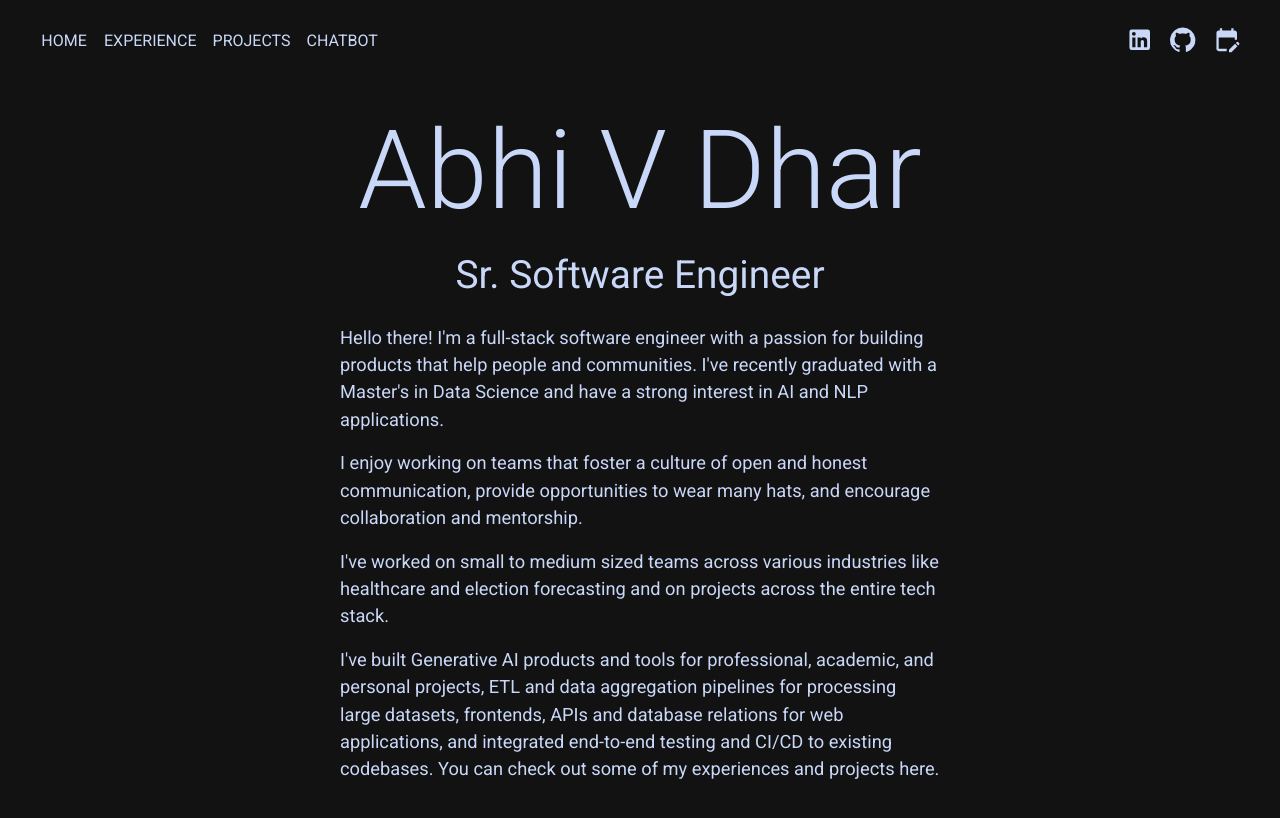
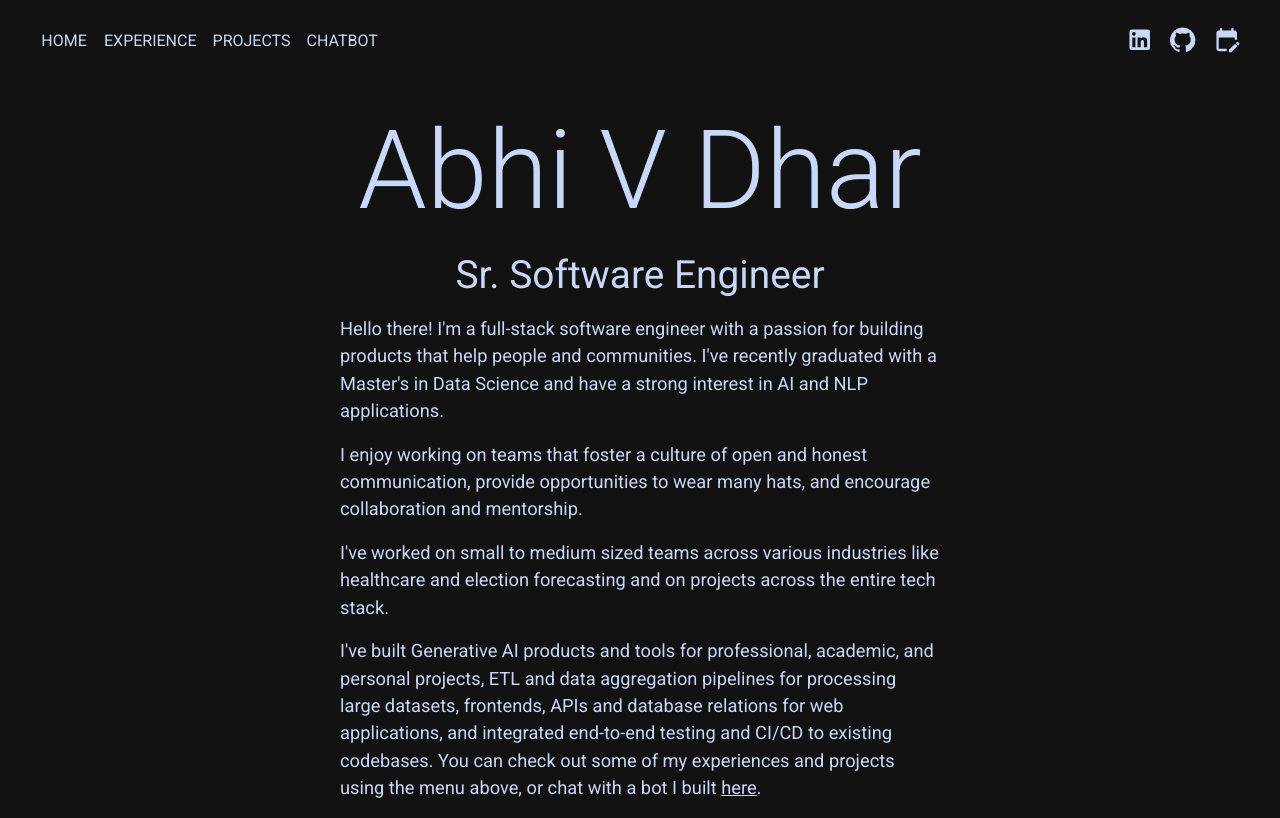
Before and after one commit to Xenox473/avd-folio, a Next.js app: page / in a window 1280 px wide. Built offline with nearby package versions, Linux system fonts and the light colour scheme.

Commit message:
Add link to bot page

```diff
--- a/src/app/components/BlurbDisplay.tsx
+++ b/src/app/components/BlurbDisplay.tsx
@@ -1,5 +1,7 @@
 /* eslint-disable react/no-unescaped-entities */
 import { Stack, Typography } from "@mui/material";
+import Link from "next/link";
+import { colors } from "../colors";
 
 const styles = {
   maxWidth: 'sm',
@@ -21,7 +23,7 @@ const BlurbDisplay = () => {
         I've worked on small to medium sized teams across various industries like healthcare and election forecasting and on projects across the entire tech stack.
       </Typography>
       <Typography variant="body1" component="p">
-        I've built Generative AI products and tools for professional, academic, and personal projects, ETL and data aggregation pipelines for processing large datasets, frontends, APIs and database relations for web applications, and integrated end-to-end testing and CI/CD to existing codebases. You can check out some of my experiences and projects here.
+        I've built Generative AI products and tools for professional, academic, and personal projects, ETL and data aggregation pipelines for processing large datasets, frontends, APIs and database relations for web applications, and integrated end-to-end testing and CI/CD to existing codebases. You can check out some of my experiences and projects using the menu above, or chat with a bot I built <Link style={{ color: colors.periwinkle }} href="/abot_me">here</Link>.
       </Typography>
     </Stack>
   );
```
